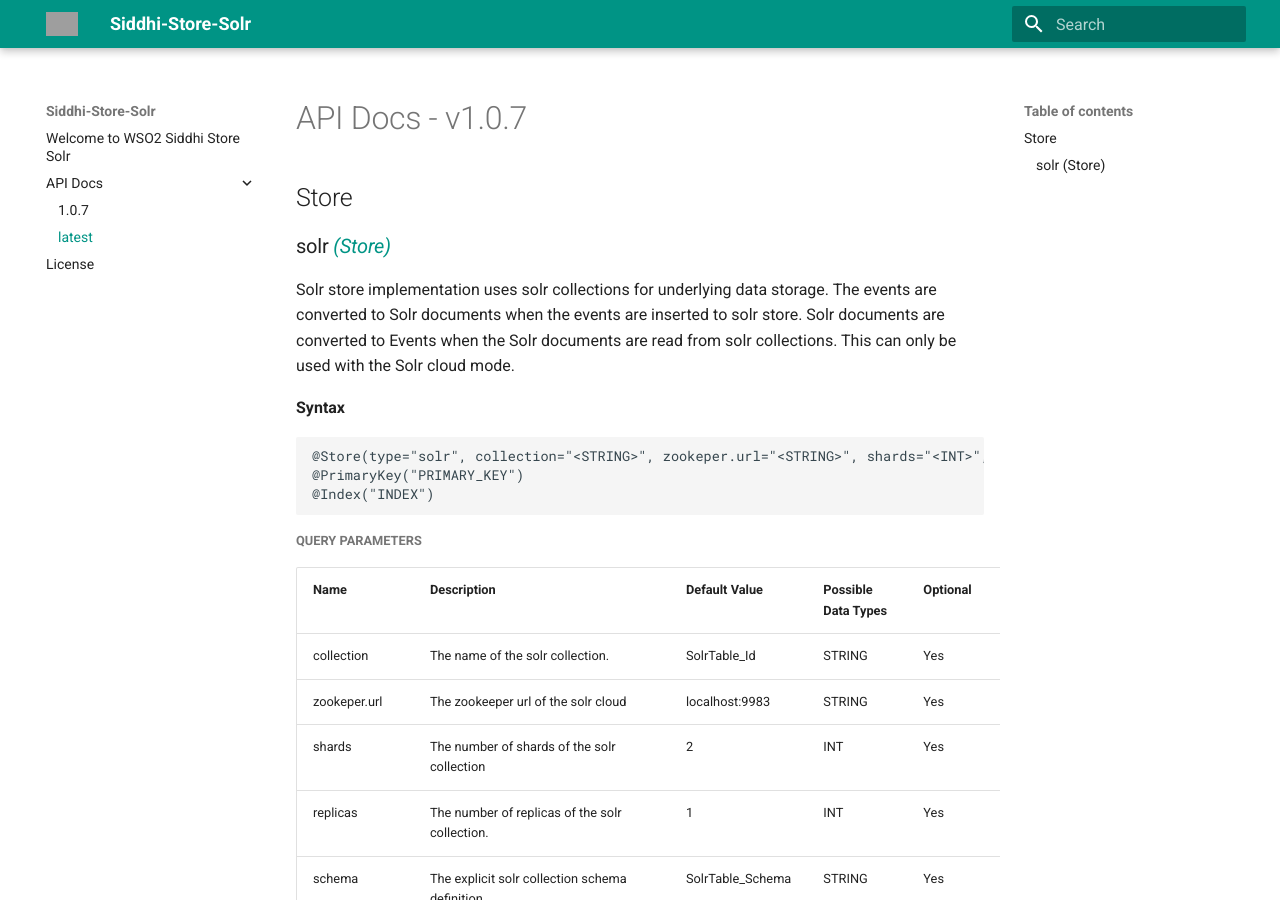
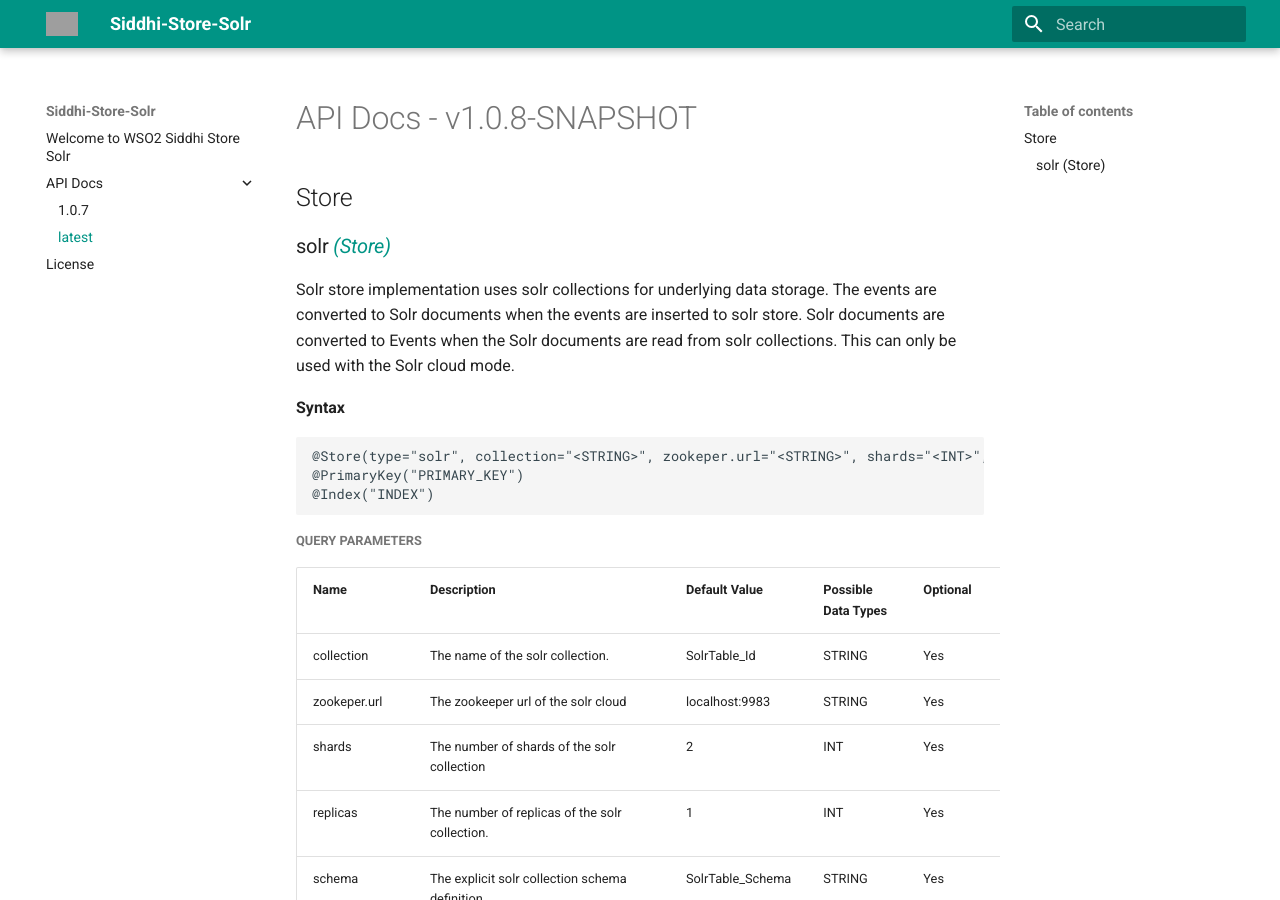
Before and after one commit to wso2-extensions/siddhi-store-solr, an MkDocs documentation site: the page built from docs/api/latest.md, in a window 1280 px wide and 900 px high. Built offline with MkDocs 1.6.1 and Material for MkDocs 9.7.7, drawn with Linux system fonts in a browser that asks for light colours; old or Windows-style settings are respelled for this version of MkDocs; grey boxes are pictures that could not be loaded.

```diff
--- a/docs/api/latest.md
+++ b/docs/api/latest.md
@@ -1,4 +1,4 @@
-# API Docs - v1.0.7
+# API Docs - v1.0.8-SNAPSHOT
 
 ## Store
 
```
Also changed, not shown: 1 other file.
